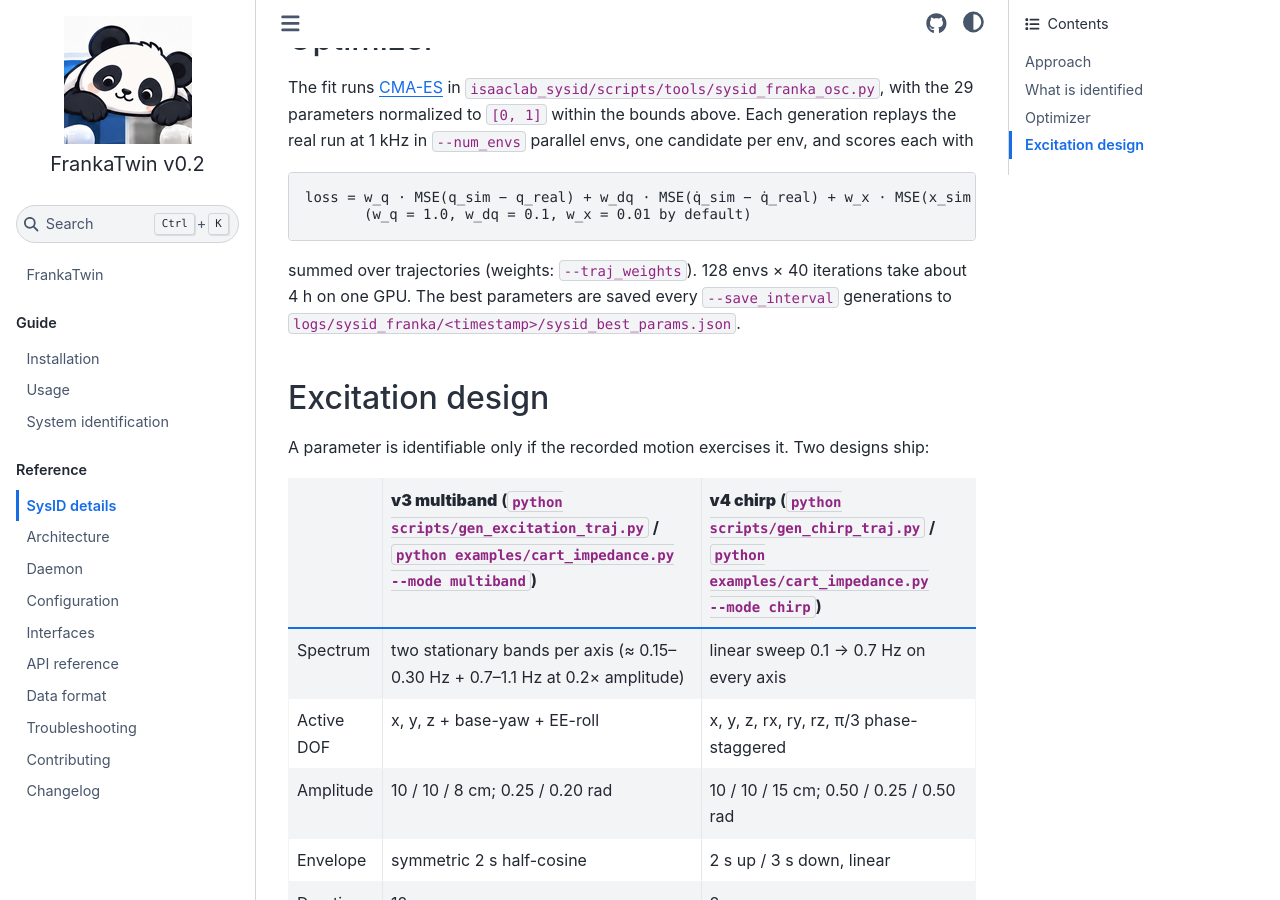
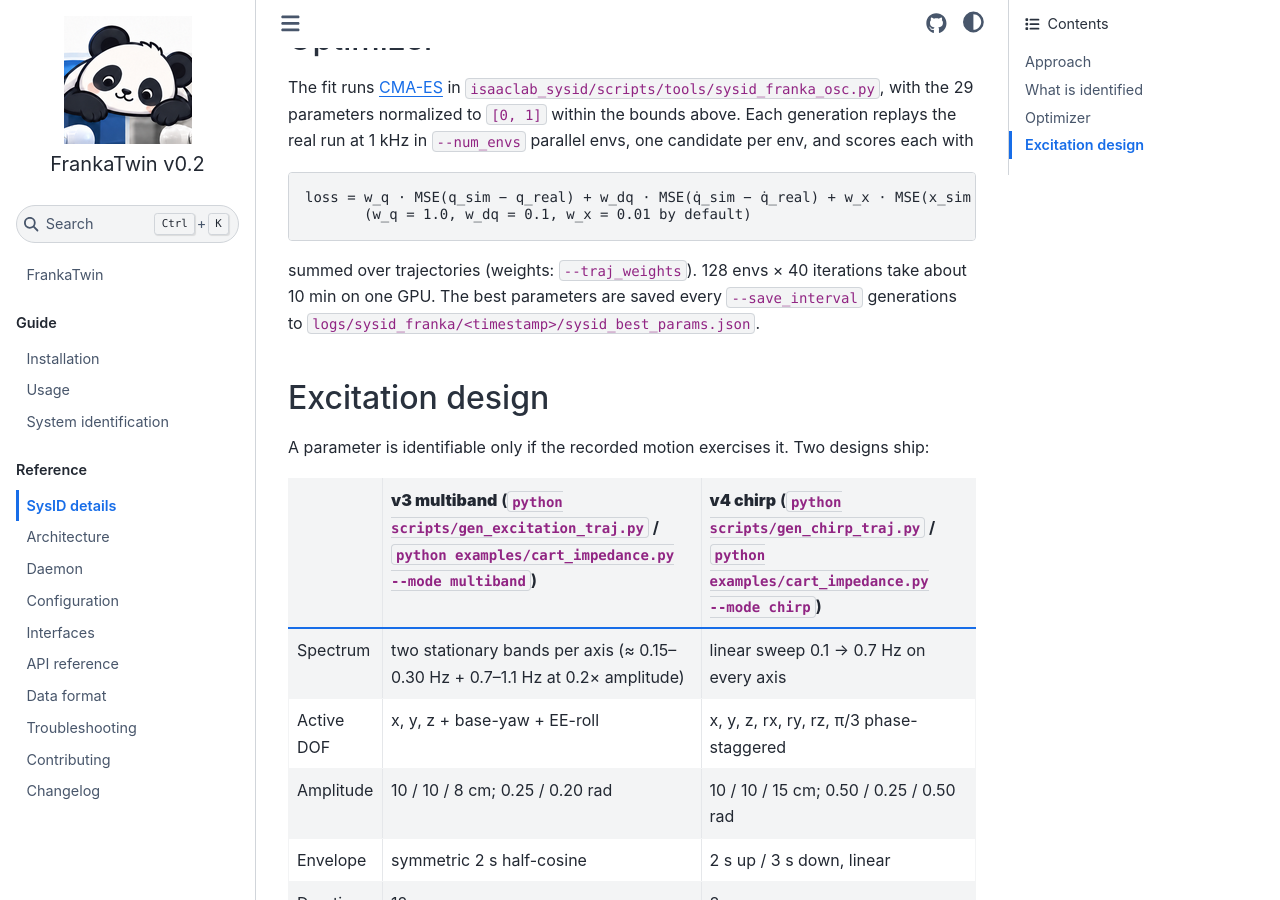
Before and after one commit to tsrobcvai/frankatwin, a Sphinx documentation site: the page built from docs/sysid_details.md, in a window 1280 px wide and 900 px high, scrolled down 1728 px. Built offline with Sphinx 7.4.7 and the Sphinx Book theme 1.1.4, drawn with Linux system fonts in a browser that asks for light colours.

Commit message:
docs(sysid): the fit takes about 10 min, not 4 h
Say so where the fit is run, and correct the stale 4 h figure in the Optimizer
section for the same 128 envs x 40 iterations.

Co-Authored-By: Claude Opus 5 <noreply@anthropic.com>

````diff
--- a/docs/sysid_details.md
+++ b/docs/sysid_details.md
@@ -66,7 +66,7 @@ loss = w_q · MSE(q_sim − q_real) + w_dq · MSE(q̇_sim − q̇_real) + w_x ·
 ```
 
 summed over trajectories (weights: `--traj_weights`). 128 envs × 40 iterations
-take about 4 h on one GPU. The best parameters are saved every
+take about 10 min on one GPU. The best parameters are saved every
 `--save_interval` generations to
 `logs/sysid_franka/<timestamp>/sysid_best_params.json`.
 
````
Also changed, not shown: docs/sysid.md (+2 -0 lines).
